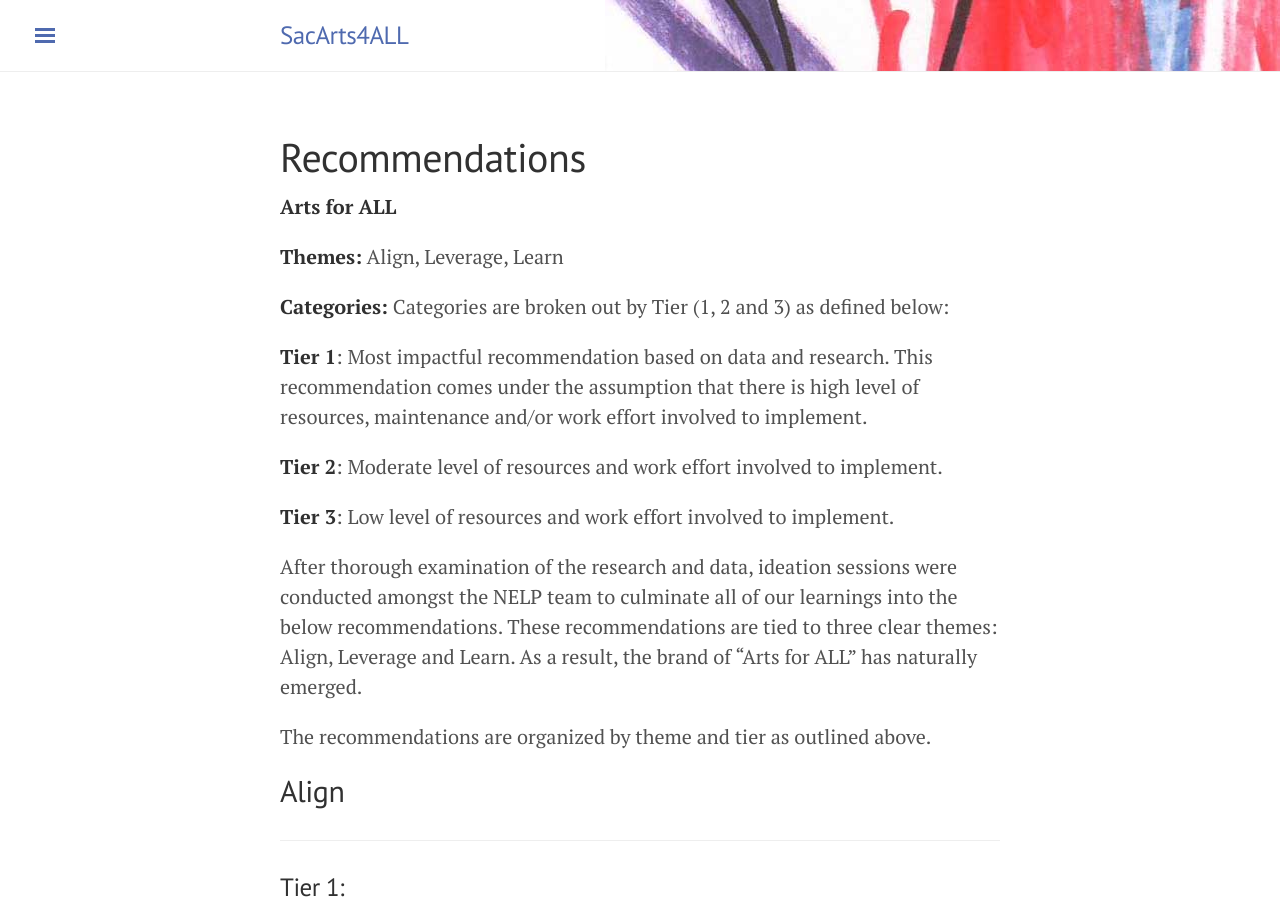
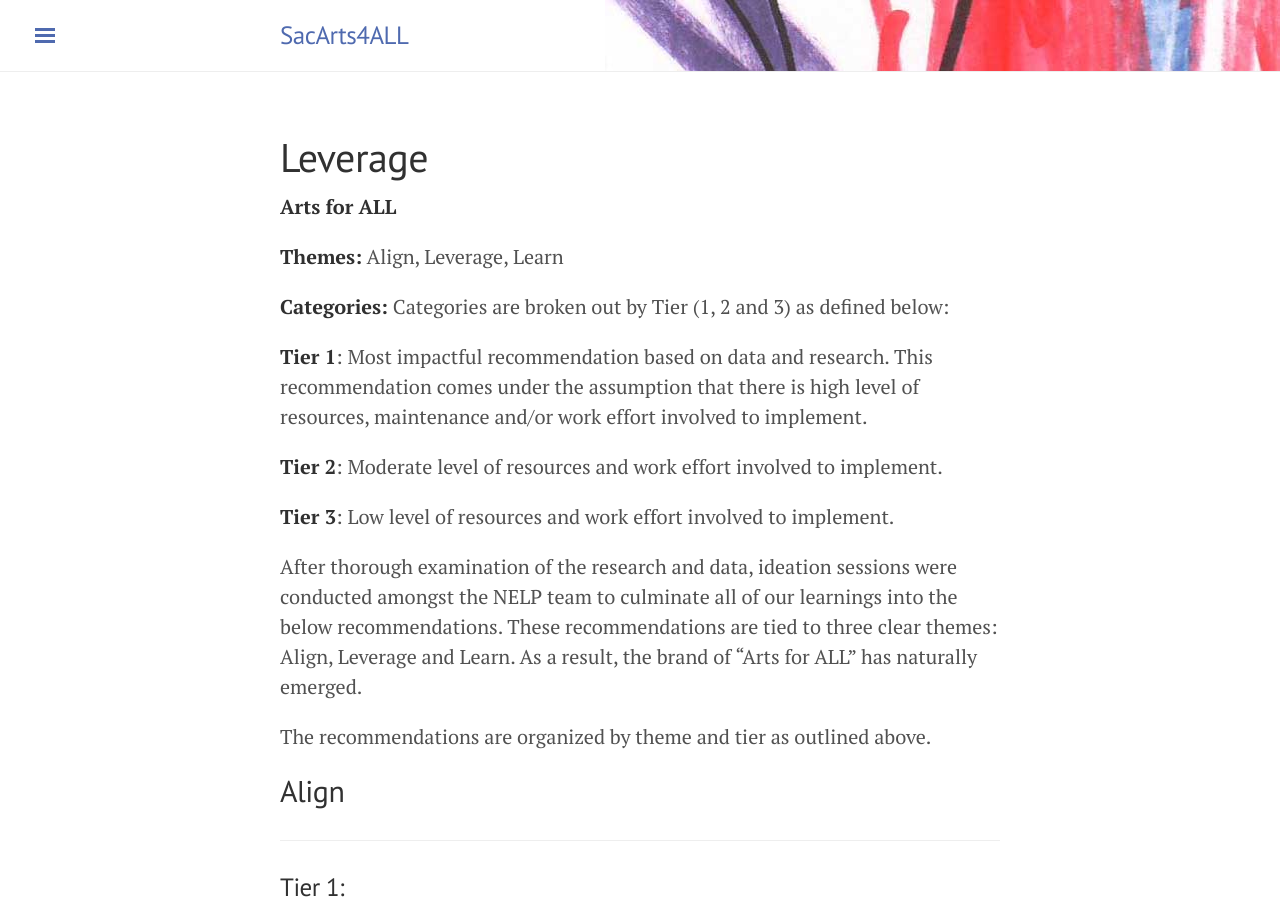
Before and after one commit to code4sac/sacarts4ALL, a Jekyll site: the page built from 06_leverage.md, in a window 1280 px wide and 900 px high. Built offline with Jekyll 4.4.1, drawn with Linux system fonts in a browser that asks for light colours.

Commit message:
page titles updates

```diff
--- a/06_leverage.md
+++ b/06_leverage.md
@@ -4,7 +4,7 @@ title: Leverage
 permalink: /leverage/
 ---
 
-# Recommendations
+# Leverage
 
 **Arts for ALL**
 
```
Also changed, not shown: 05_align.md (+1 -1 lines).
